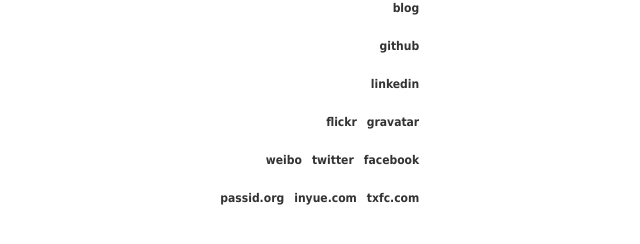
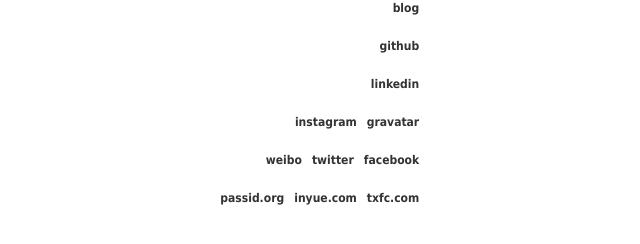
Before and after one commit to yeeh/www.yeh.sh, a Jekyll site: the page built from index.html, in a window 1280 px wide. Shown: the part 356-600 px from the top of the page, without its empty margins (528-1168 px from the left). Built offline with Jekyll 4.4.1, drawn with Linux system fonts in a browser that asks for light colours; Markdown is read by kramdown in place of the engine named in the settings.

Commit message:
edit instagram

```diff
--- a/index.html
+++ b/index.html
@@ -8,7 +8,7 @@ title: 首页
 <p><a href="http://blog.yeeh.org/" rel="me">blog</a></p>
 <p><a href="http://github.com/perryyeh" rel="via nofollow" target="_blank">github</a></p>
 <p><a href="http://cn.linkedin.com/in/perryyeh" rel="profile nofollow" target="_blank">linkedin</a></p>
-<p><a href="http://www.flickr.com/perryyeh/" rel="nofollow" target="_blank">flickr</a><a href="http://gravatar.com/perryyeeh" rel="nofollow" target="_blank">gravatar</a></p>
+<p><a href="http://instagram.com/perryyeeh" rel="nofollow" target="_blank">instagram</a><a href="http://gravatar.com/perryyeeh" rel="nofollow" target="_blank">gravatar</a></p>
 <p><a href="http://weibo.com/passid" rel="nofollow" target="_blank">weibo</a><a href="https://twitter.com/perryyeh" rel="nofollow" target="_blank">twitter</a><a href="http://facebook.com/perryyeeh" rel="nofollow" target="_blank">facebook</a></p>
 <p><a href="http://www.passid.org/" target="_blank">passid.org</a><a href="http://www.inyue.com/" target="_blank">inyue.com</a><a href="http://www.txfc.com/" target="_blank">txfc.com</a></p>
 </div>
```
